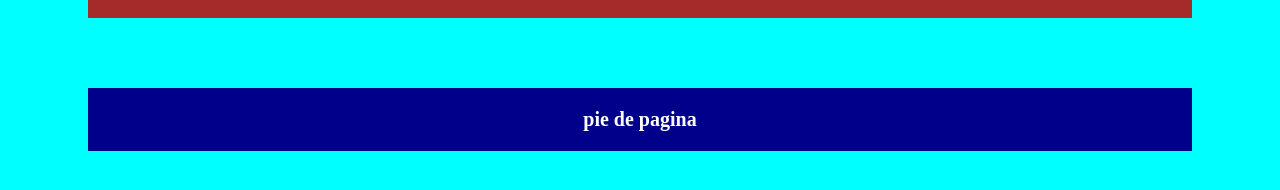
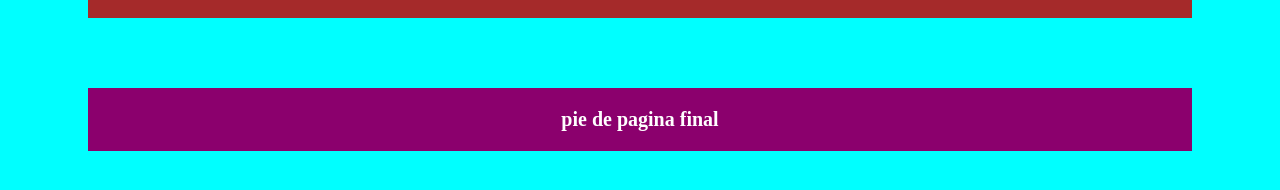
Before and after one commit to amyjubi18/proyectodeprueba, a plain HTML site: page index.html in a window 1280 px wide. Shown: the part 282-472 px from the top of the page. Drawn offline with Linux system fonts and the light colour scheme.

Commit message:
cambios al index y css

```diff
--- a/index.css
+++ b/index.css
@@ -19,7 +19,7 @@ p{
     text-align: justify;
 }
 footer{
-    background-color: darkblue;
+    background-color: rgb(139, 0, 109);
     text-align: center;
     color: white;
     padding: 20px;
--- a/index.html
+++ b/index.html
@@ -16,6 +16,6 @@
         </p>
 
     </div>
-    <footer>pie de pagina</footer>
+    <footer>pie de pagina final</footer>
 </body>
 </html>
```
